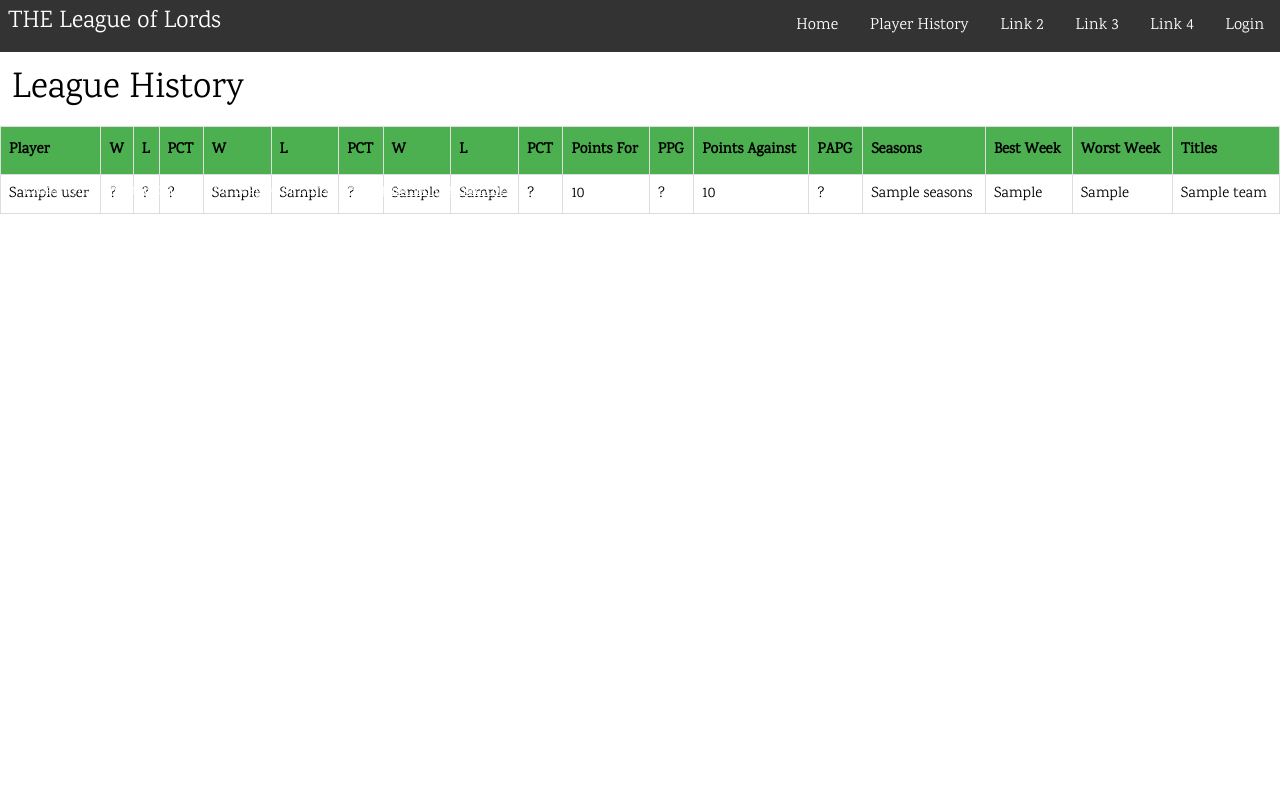
After one commit to cwillforeal/fantasyfootballsite, a Python web app: template flaskr/templates/leagueHistory.html in a window 1280 px wide. The commit adds this page. Run offline with Jinja, Linux system fonts and the light colour scheme; the template is opened without the code that fills it: most values are stand-ins (such as "Sample title", 1, 10 or a date in 2020).

Commit message:
Updated the get years. And added league history.

```diff
--- /dev/null
+++ b/flaskr/static/styles/leagueHistory.css
@@ -0,0 +1,25 @@
+body {
+	background-color: white;
+}
+h1, h2, h3 {
+	padding-left: 12px;
+}
+#league_history table {
+	width: 100%;
+}
+#league_history {
+	border-collapse: collapse;
+}
+#league_history th, #league_history td {
+	border: 1px solid #ddd;
+	padding: 8px;
+	color: black;
+}
+#league_history th {
+	text-align: left;
+	background-color: #4CAF50;
+	padding-top: 12px;
+	padding-bottom: 12px;
+	color: black;
+}
+#league_history tr:hover {background-color: #ddd;}
--- a/flaskr/templates/base.html
+++ b/flaskr/templates/base.html
@@ -10,12 +10,6 @@
     <style>
         body,h1 {font-family: "Raleway", sans-serif}
         body, html {height: 100%}
-        .bgimg {
-            background-image: url('static/imgs/forestbridge.jpg');
-            min-height: 100%;
-            background-position: center;
-            background-size: cover;
-        }
     </style>
     <title>League of Lords - {% block title %}{% endblock %}</title>
     {% endblock %}
--- /dev/null
+++ b/flaskr/templates/leagueHistory.html
@@ -0,0 +1,37 @@
+{% extends "base.html" %}
+{% block title %}League History{% endblock %}
+{% block content %}
+<link rel= "stylesheet" type= "text/css" href= "{{ url_for('static',filename='styles/leagueHistory.css') }}">
+<link rel="stylesheet" href="https://fonts.googleapis.com/css?family=Karma">
+<style>
+body,h1,h2,h3,h4,h5,h6 {font-family: "Karma", sans-serif; color: black}
+</style>
+<body>
+	<h1>League History</h1>
+	<table id="league_history" width=100%>
+		<tr><th>Player</th><th>W</th><th>L</th><th>PCT</th><th>W</th><th>L</th><th>PCT</th><th>W</th><th>L</th><th>PCT</th><th>Points For</th><th>PPG</th><th>Points Against</th><th>PAPG</th><th>Seasons</th><th>Best Week</th><th>Worst Week</th><th>Titles</th></tr>
+		{% for team in league_history %}
+		<tr>
+			<td>{{team.user}}</td>
+			<td>?</td>
+			<td>?</td>
+			<td>?</td>
+			<td>{{team.reg_season_wins}}</td>
+			<td>{{team.reg_season_loses}}</td>
+			<td>?</td>
+			<td>{{team.playoff_wins}}</td>
+			<td>{{team.playoff_loses}}</td>
+			<td>?</td>
+			<td>{{team.points_for|round(1)}}</td>
+			<td>?</td>
+			<td>{{team.points_against|round(1)}}</td>
+			<td>?</td>
+			<td>{{team.seasons}}</td>
+			<td>{{team.best_week}}</td>
+			<td>{{team.worst_week}}</td>
+			<td>{{team.titles}}</td>
+		</tr>
+		{% endfor %}
+	</table>
+</body>
+{% endblock %}
```
Also changed, not shown: flaskr/database.py (+9 -7 lines), flaskr/main.py (+16 -8 lines), flaskr/sortHistory.py (+46 -6 lines).
